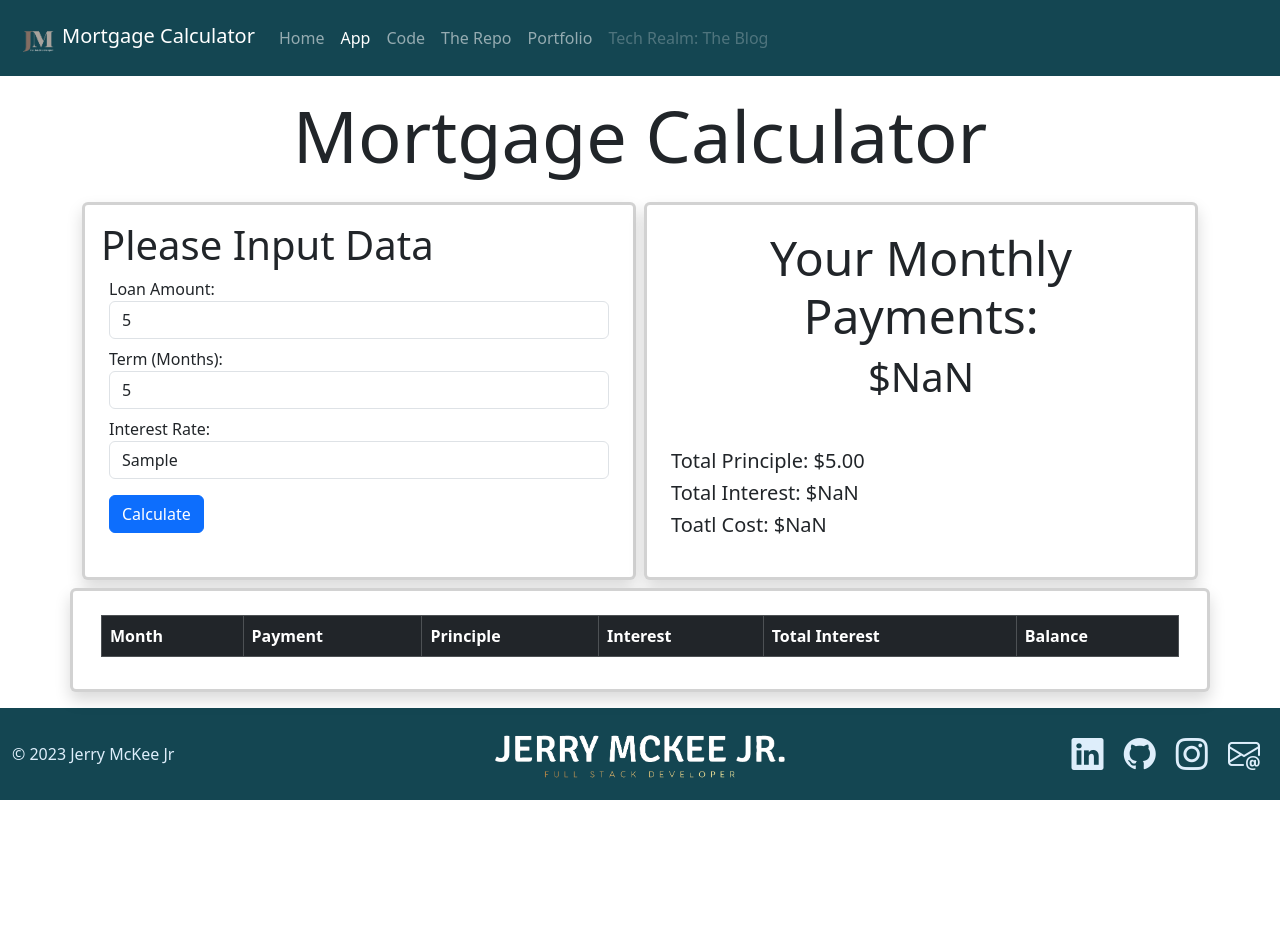
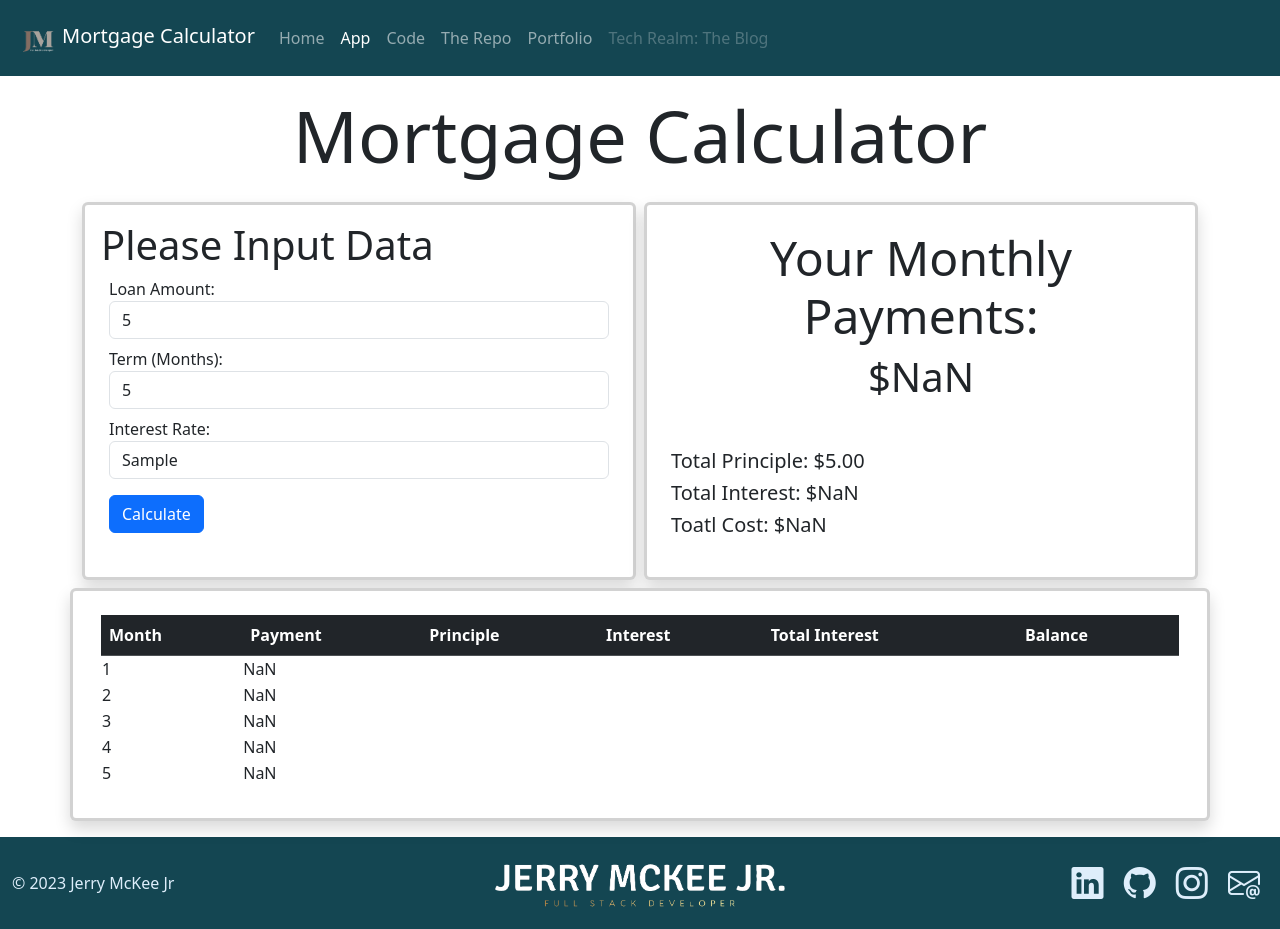
Before and after one commit to McKeeJerry-FS/Guardian_MortgageCalculator_23, a plain HTML site: page app.html in a window 1280 px wide. Both pictures are taken after typing "5", "5", "Sample" into the empty fields and a click on the button "Calculate". Before the commit the page ends 800 px from the top, so only its background shows below. Drawn offline with nearby package versions, Linux system fonts and the light colour scheme; some packages are replaced by stand-ins of ours; a script that the page names is missing.

Commit message:
completed half of the functions

```diff
--- a/app.html
+++ b/app.html
@@ -71,7 +71,7 @@
                         <form action="" class="" id="rateForm">
                             <div class="form-group m-2">
                                 <label for="loanAmount">Loan Amount:</label>
-                                <input type="number" name="loanAmount" id="loanAmount" placeholder="0" class="form-control">
+                                <input type="number" name="loanAmount" id="loanAmount" placeholder="$0" class="form-control">
                             </div>
                             <div class="form-group m-2">
                                 <label for="term">Term (Months):</label>
@@ -79,7 +79,7 @@
                             </div>
                             <div class="form-group m-2">
                                 <label for="interestRate">Interest Rate:</label>
-                                <input type="text" name="interestRate" id="interestRate" placeholder="0" class="form-control">
+                                <input type="text" name="interestRate" id="interestRate" placeholder="0%" class="form-control">
                             </div>
                             <button class="btn btn-primary m-2" type="button" id="calcBtn" onclick="calculateRates()">Calculate</button>
                         </form>
@@ -91,7 +91,7 @@
                     <div class="card-body">
                         <div class="text-center m-2">
                             <h2 class="display-5"> Your Monthly Payments:</h2>
-                            <h4 class="text-center display-6" id="monthlyPmt">$426.65</h4>
+                            <h4 class="text-center display-6" id="monthlyPmt"></h4>
                         </div>
                         <div class="gy-2 mt-5">
                             <h5 class="m-2" id="principle"> Total Principle:</h5>
@@ -106,7 +106,7 @@
             <div class="card mt-3 shadow border-3">
                 <div class="card-body">
                     <div class="table-responsive">
-                        <table class="table table-striped table-bordered mt-2">
+                        <table class="table table-striped border-2 mt-2" id="monthlyPmtTable">
                             <thead class="table-dark">
                                 <tr>
                                     <th>Month</th>
@@ -117,7 +117,7 @@
                                     <th>Balance</th>
                                 </tr>
                             </thead>
-                            <tbody id="pmtTable">
+                            <tbody id="pmtTable" class="table-striped">
                                 <!-- Pmt information goes here -->
                             </tbody>
                         </table>
--- a/js/site.js
+++ b/js/site.js
@@ -1,7 +1,7 @@
 // get the values from the inputs
 
 
-function getValues(clickedBtn){
+function getValues(){
     let principle = document.getElementById('loanAmount').value;
     let principleNum = parseInt(principle);
     let term = document.getElementById('term').value;
@@ -17,13 +17,14 @@ function getValues(clickedBtn){
     return values;
 }
 
+// display the total values in the stats column
 function calculateRates(){
     let values = getValues();
     let totalPrinciple = document.getElementById('principle');
     totalPrinciple.textContent = `Total Principle: \$${values.princ.toFixed(2).toLocaleString()}`;
 
     let totalInterestView = document.getElementById('totInterest');
-    let totalInt = values.princ * values.rateN;
+    let totalInt = getInterest();
     totalInterestView.innerText = `Total Interest: \$${totalInt.toFixed(2).toLocaleString()}`;
 
     let totalCostView = document.getElementById('totCost');
@@ -31,13 +32,89 @@ function calculateRates(){
     totalCostView.innerText = `Toatl Cost: \$${totalCost.toFixed(2).toLocaleString()}`;
 
     let monthlyPmtView = document.getElementById('monthlyPmt');
-    let monthPmt = totalCost / values.termN;
+    let monthPmt = calculateMonthlyPayments();
     monthlyPmtView.innerText = `\$${monthPmt.toFixed(2).toLocaleString()}`;
 
+    displayMonthlyPmts();
+}
+
+function getInterest(){
+    let values = getValues()
+    let totalInt = values.princ * (values.rateN/1200);
+
+
+    return totalInt;
 }
 
 
 
-// display the total values in the stats column
+// display the values in the table per each month
+function calculateMonthlyPayments(){
+    let values = getValues();
+    let monthPmt = values.princ * (values.rateN/1200)/(1-(1 + values.rateN)/values.termN);
+    let interest = getInterest()
+    let payment = monthPmt + interest;
+    let balance = values.princ - payment;
 
-// display the values in the table per each month
+    return payment;
+
+
+    return monthPmt
+}
+
+function calculateRamainingBalance(){
+    let values = getValues();
+    let monthlyPmt = calculateMonthlyPayments();
+
+}
+
+function displayMonthlyPmts(){
+    let terms = document.getElementById('term').value;
+    let table = document.getElementById('monthlyPmtTable');
+    let termsVal = parseInt(terms);
+    let currentPrinciple = '';
+    for (let i = 1; i <= termsVal; i++){
+        let values = getValues();
+        // create the table row
+        let pmtRow = document.createElement('tr');
+
+        // data column 'Month'
+        let term = i;
+        let month = document.createElement('td');
+        month.innerText = term;
+        pmtRow.appendChild(month);
+
+        // Data column Month Payment
+        let mPmt = document.createElement('td');
+        let monthlyPmt = calculateMonthlyPayments();
+        mPmt.innerHTML = monthlyPmt.toFixed(2).toLocaleString();
+        pmtRow.appendChild(mPmt);
+
+        // Data column for Current princple
+        // let principle = values.princ;
+        // if (currentPrinciple != ''){
+        //     currentPrinciple = principle - payment;
+        // }
+        // else{
+        //     currentPrinciple = principle;
+        // }
+        // let mPrinc = document.createElement('td');
+        // mPrinc.innerText = currentPrinciple;
+        // pmtRow.appendChild(mPrinc);
+
+        // // Data column for Monthly Interest
+        // let int = document.createElement('td');
+        // let monthlyInt = getInterest()
+        // int.innerHTML = monthlyInt.toFixed(2).toLocaleString();
+        // pmtRow.appendChild(int);
+
+        // Data column for total interest paid
+
+        // Data column for remaining balance
+
+        // add the row to the table
+        table.appendChild(pmtRow);
+
+
+    }
+}
```
